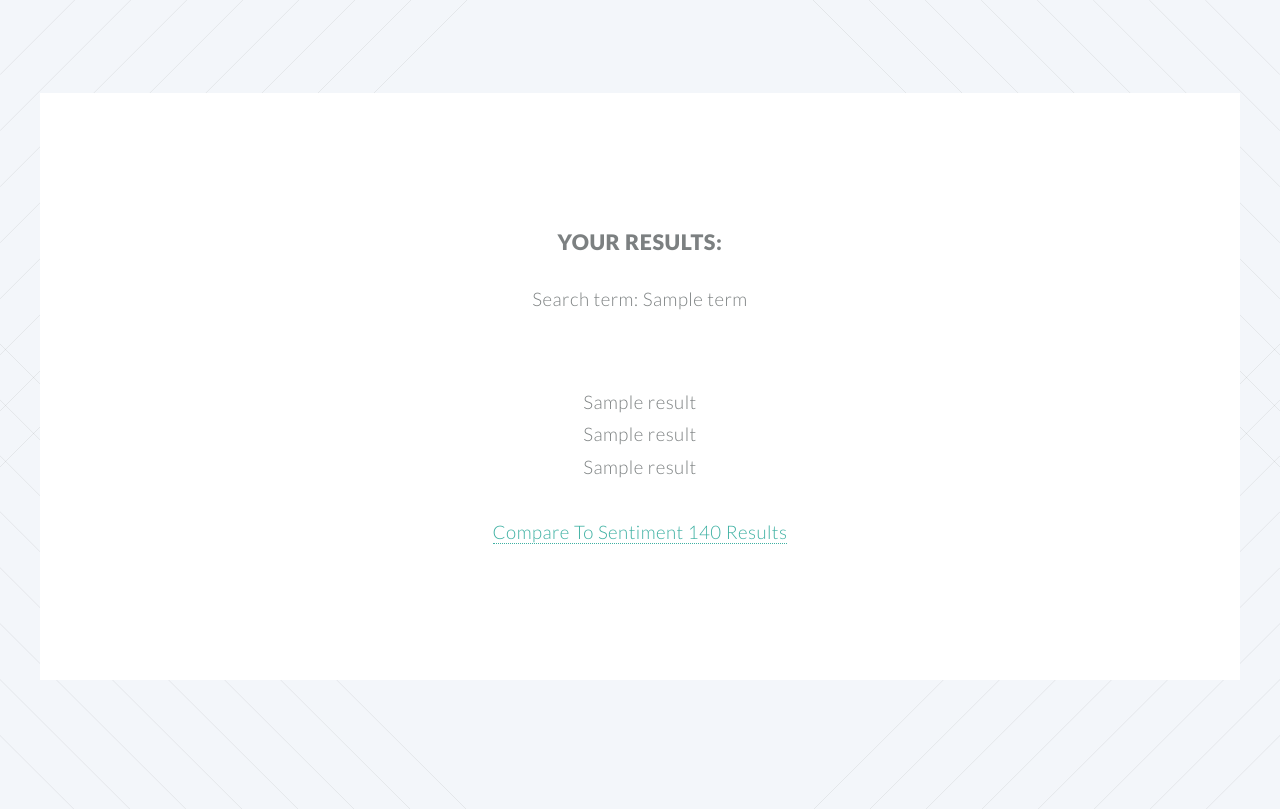
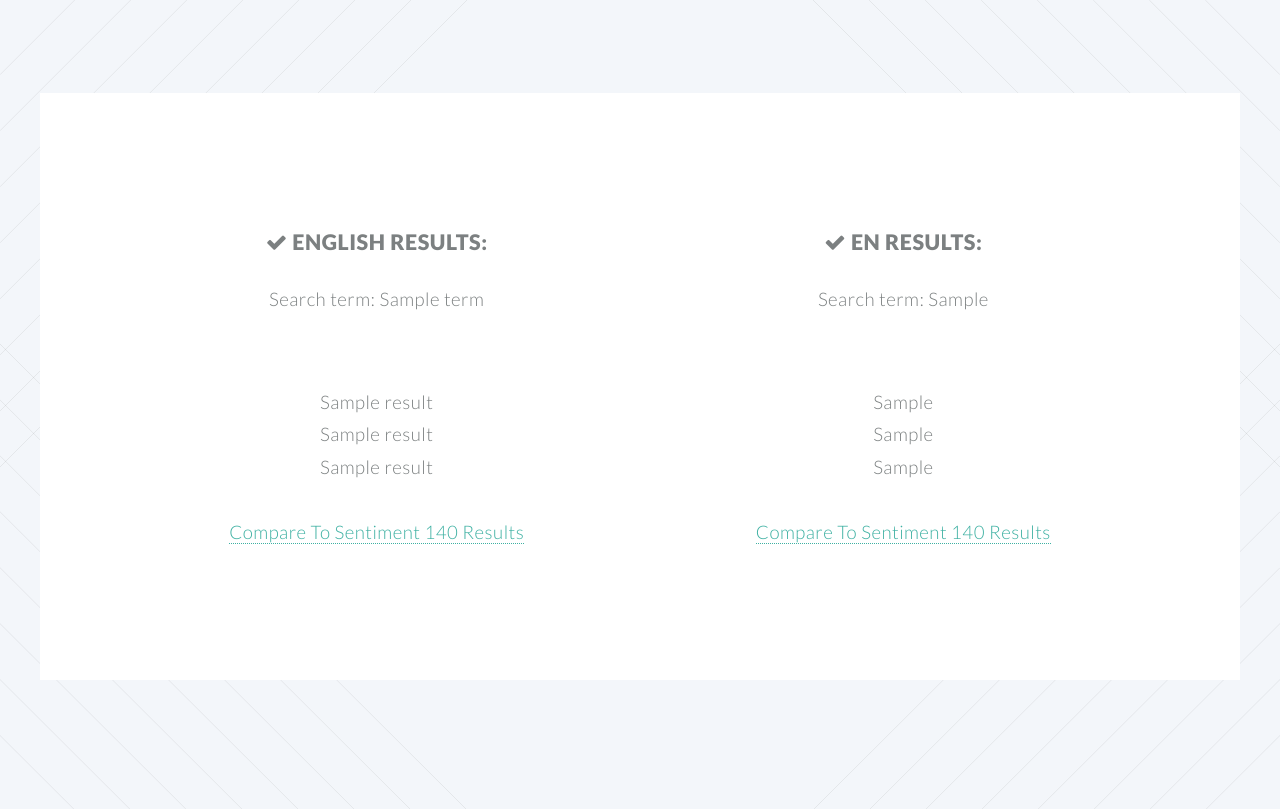
Before and after one commit to ggriffiths/dgd, a Flask app: template templates/results.html in a window 1280 px wide. Shown: the top 809 px of the page. Run offline with Flask 2, Linux system fonts and the light colour scheme; the template is opened without the code that fills it: most values are stand-ins (such as "Sample title", 1, 10 or a date in 2020).

Commit message:
Added multiple language support

```diff
--- a/miner.py
+++ b/miner.py
@@ -16,7 +16,7 @@ def main(search_term):
     CONSUMER_SECRET = 'oJG1BGj5HJ0wGROCfDIArW63KUqhbsju42XNZ9PRm6T7Hl1tgz'
     OAUTH_TOKEN = '3047116915-gixoMSHYzFiYUw72eE9smGDJMoefjV3v80Hzk3n'
     OAUTH_TOKEN_SECRET = 'ho043sAlnTaVkEOmpqdWuA6B04vRA1XhLheFOkSailGgH'
-    ALCHEMY_KEY = '00838c3f4fd0174f2435f254a03e2c60370f32d0'
+    ALCHEMY_KEY = '4f44a8d461c65fadde9d33696b0d3a2587cfa8c0'
 
     # Get the Twitter OAuth
     auth = twitter.oauth.OAuth(OAUTH_TOKEN, OAUTH_TOKEN_SECRET, CONSUMER_KEY, CONSUMER_SECRET)
@@ -97,7 +97,7 @@ def get_text_sentiment(apikey, tweet, target, output):
         "text"   : tweet['text'].encode('utf-8'),
         "outputMode" : "json",
         "showSourceText" : 1
-        }
+    }
 
     try:
 
--- a/server.py
+++ b/server.py
@@ -1,17 +1,33 @@
 #!flask/bin/python
 from flask import Flask, render_template, request
 import miner
+import urllib2
+import goslate
 
 app = Flask(__name__, static_url_path='/static')
 
 @app.route('/')
 def index():
-    return render_template('index.html')
+	return render_template('index.html')
 
-@app.route('/showResults', methods=['POST'])
+@app.route('/showResults', methods=['POST','GET','HEAD'])
 def update():
+	# Get user input
 	term = request.form['searchTerm']
-	return render_template('results.html', term=term, results=miner.main(term))
+	language = request.form['language']
+
+	# Translate term
+	gs = goslate.Goslate()
+	translatedTerm = gs.translate(term,language)
+
+	# Get results
+	results = miner.main(term)
+	tresults = miner.main(translatedTerm)
+
+	# Get long form of language
+	lang_long = gs.get_languages()[language]
+
+	return render_template('results.html', term=term, results=results, language=lang_long, translated_results=tresults, translated_term=translatedTerm)
 
 if __name__ == '__main__':
     app.run(debug=True)
--- a/static/css/style.css
+++ b/static/css/style.css
@@ -792,7 +792,7 @@
 	#banner {
 		background-attachment: scroll, scroll, scroll, fixed;
 		background-color: #645862;
-		background-image: url("images/light-bl.svg"), url("images/light-br.svg"), url("images/overlay.png"), url("../images/banner.jpg");
+		background-image: url("images/light-bl.svg"), url("images/light-br.svg"), url("images/overlay.png"), url("http://alien-ufo-research.com/live-space/facebook-image.jpg");
 		background-position: bottom left, bottom right, top left, top center;
 		background-repeat: no-repeat, no-repeat, repeat, no-repeat;
 		background-size: 25em, 25em, auto, cover;
@@ -813,7 +813,7 @@
 			-o-animation-fill-mode: forwards;
 			-ms-animation-fill-mode: forwards;
 			animation-fill-mode: forwards;
-			background: rgba(52, 27, 43, 0.5);
+			background: rgba(50, 50, 50, 0.75);
 			color: white;
 			display: inline-block;
 			opacity: 0;
--- a/templates/results.html
+++ b/templates/results.html
@@ -30,11 +30,11 @@
 					<section class="wrapper style3 container special">
 						<form action="/getResults" method="Post">
 							<div class="row">
-								<div class="12u 12u(narrower)">
+								<div class="6u 12u(narrower)">
 									<section>
 										<a href="#" class="image featured"></a>
 										<header>
-											<h3>Your results:</h3>
+											<h3><i class="fa fa-check"></i> English results:</h3>
 										</header>
 										<p>Search term: {{term}}</p><br>
 										<p>
@@ -42,6 +42,22 @@
 											{{results[1]}}<br>
 											{{results[2]}}<br><br>
 											<a href='{{results[3]}}'>Compare To Sentiment 140 Results</a>
+										</p>
+									</section>
+								</div>
+
+								<div class="6u 12u(narrower)">
+									<section>
+										<a href="#" class="image featured"></a>
+										<header>
+											<h3><i class="fa fa-check"></i> {{language}} results:</h3>
+										</header>
+										<p>Search term: {{translated_term}}</p><br>
+										<p>
+											{{translated_results[0]}}<br>
+											{{translated_results[1]}}<br>
+											{{translated_results[2]}}<br><br>
+											<a href='{{translated_results[3]}}'>Compare To Sentiment 140 Results</a>
 										</p>
 									</section>
 								</div>
```
Also changed, not shown: templates/index.html (+20 -2 lines), 2 other files.
